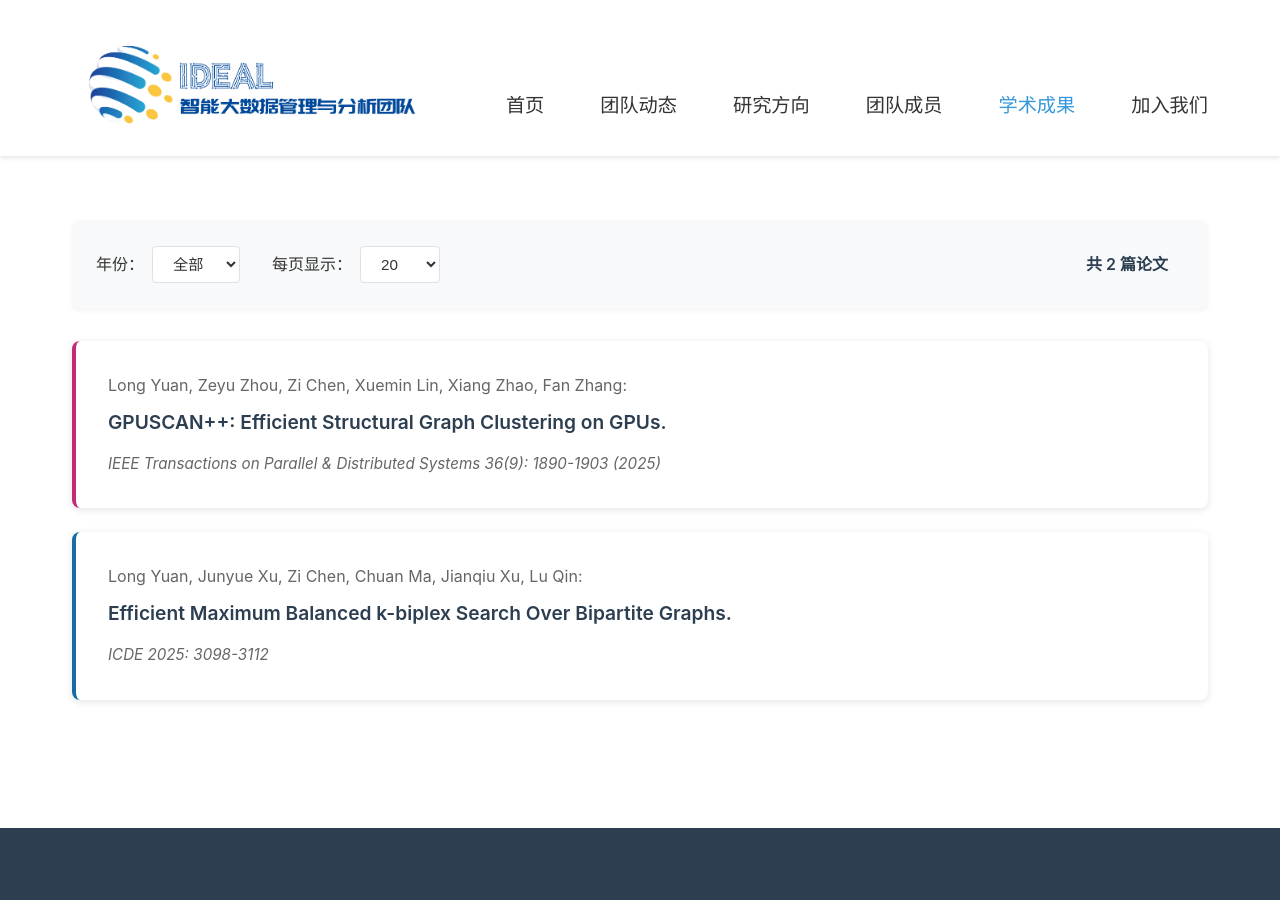
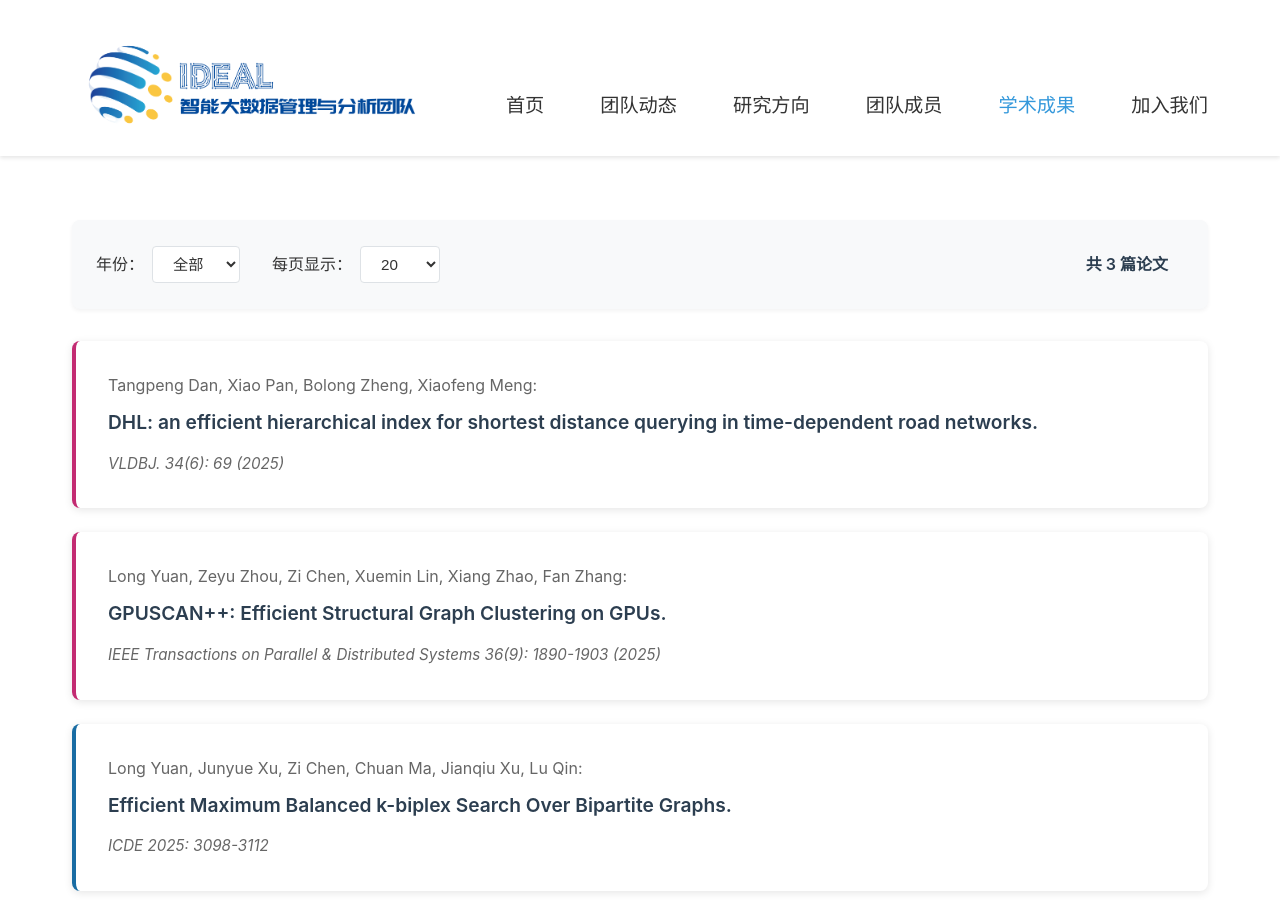
Before and after one commit to ideal-wut/ideal-wut.github.io, a Jekyll site: the page built from achievements/index.html, in a window 1280 px wide and 900 px high. Built offline with Jekyll 4.4.1, drawn with Linux system fonts in a browser that asks for light colours.

Commit message:
增加论文
增加但老师的VLDBJ

```diff
--- a/_data/papers.yml
+++ b/_data/papers.yml
@@ -13,6 +13,14 @@
   volume_issue_pages: '36(9): 1890-1903'
   year: 2025
   doi: 'https://doi.org/10.1109/TPDS.2025.3582996'
+
+- title: 'DHL: an efficient hierarchical index for shortest distance querying in time-dependent road networks'
+  authors: 'Tangpeng Dan, Xiao Pan, Bolong Zheng, Xiaofeng Meng'
+  type: journal
+  venue: 'VLDBJ.'
+  volume_issue_pages: '34(6): 69'
+  year: 2025
+  doi: 'https://link.springer.com/article/10.1007/s00778-025-00946-4'
 
 # - title: 'LORE: Learning-Based Resource Recommendation for Big Data Queries'
 #   authors: 'Yan Li, Liwei Wang, Bolong Zheng, Zhiyong Peng'
```
